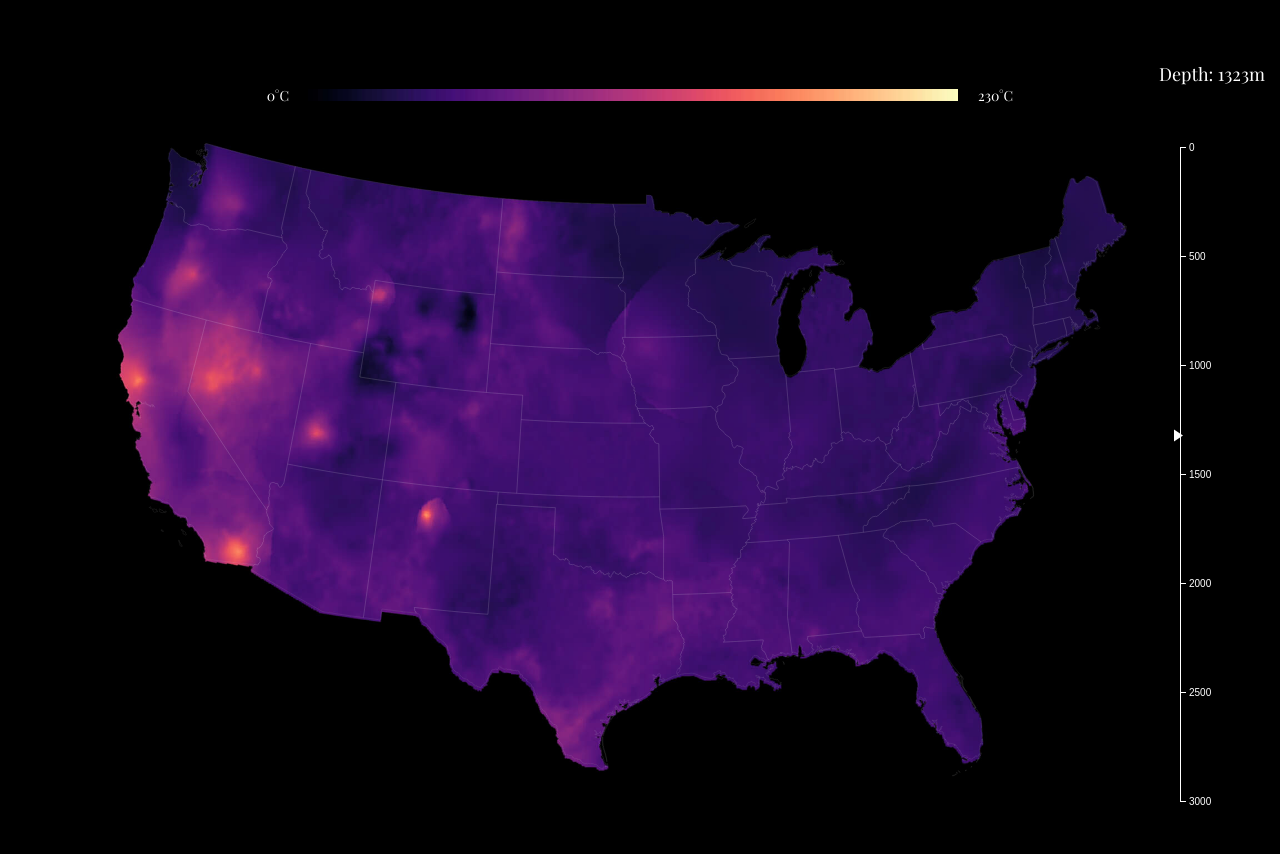
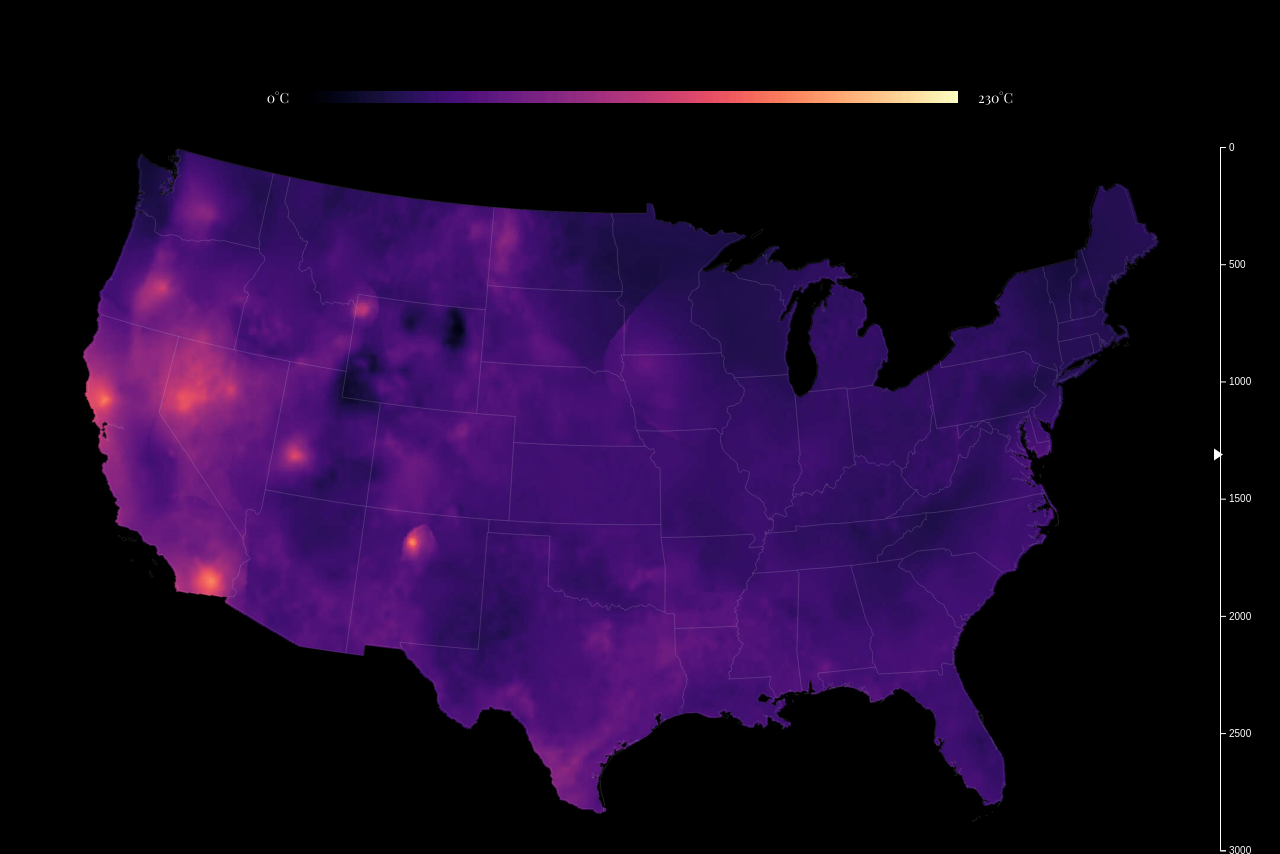
Before and after one commit to nunderwood6/geothermal, a plain HTML site: page index.html in a window 1280 px wide. Shown: the part 1254-2108 px from the top of the page. Drawn offline with nearby package versions, Linux system fonts and the light colour scheme; a web font is replaced by a local one.

Commit message:
images in svg for viewbox transitions

```diff
--- a/css/style.css
+++ b/css/style.css
@@ -52,7 +52,7 @@ div.scrollContainer {
 
 article {
 	position: relative;
-	z-index: 3;
+	z-index: 4;
 }
 
 .step {
@@ -80,7 +80,7 @@ div.map{
 	position: relative;
 }
 
-div.stack {
+/*div.stack {
 	position: relative;
 }
 
@@ -96,9 +96,7 @@ div.stack img.stack {
 	left: 0;
 	top: 0;
 	opacity: 0;
-}
-
-
+}*/
 
 div.map p {
 	font-family: proxima-nova, sans-serif;
@@ -151,7 +149,7 @@ p {
 	margin: auto;
 	top: 3%;
 	padding-right: 0%;
-	z-index: 2;
+	z-index: 3;
 }
 
 .colorScale p {
--- a/index.html
+++ b/index.html
@@ -41,15 +41,6 @@
                     <p>230°C</p>
                  </div>
 
-                <div class="stack">
-                    <img src="img/500.jpg" data-index='500'>
-                    <img class="stack" src="img/1000.jpg" data-index='1000'>
-                    <img class="stack" src="img/1500.jpg" data-index='1500'>
-                    <img class="stack" src="img/2000.jpg" data-index='2000'>
-                    <img class="stack" src="img/2500.jpg" data-index='2500'>
-                    <img class="stack" src="img/3000.jpg" data-index='3000'>
-                </div>
-
             </figure>
 
             <article class="textContainer">
--- a/js/main.js
+++ b/js/main.js
@@ -5,24 +5,33 @@ function wrapper(){
 //window width and height
 var screenRatio = window.innerWidth/window.innerHeight;
 
-var image = d3.select("img.stack").node();
-var imageRatio = image.naturalWidth/image.naturalHeight;
+// var imageRatio = image.naturalWidth/image.naturalHeight;
+var imageRatio = 1.5
 var width;
 var currentDepth = 500;
 
 if(imageRatio>screenRatio){
+  console.log("tall");
   width = 100;
-  d3.selectAll("img.stack").style("width", "100%");
+  d3.select("figure.sticky").style("width", "100vw")
+                            .style("height", 100/1.5+"vw");
 } else {
-  width = window.innerHeight * 1.5 / window.innerWidth * 100;
-  d3.selectAll("div.stack").style("width", width + "%")
-                           .style("height", width*3/2 +"%")
-                           .style("margin-left", (100-width)/2 + "%")
-                           .style("padding-top", 2+"px");
+  console.log("wide");
+  width = window.innerHeight * 1.6 / window.innerWidth * 100;
+  d3.selectAll("figure.sticky").style("width", width + "vw")
+                           .style("height", width/1.5+"vw")
+                           .style("margin", "0 auto");
+                           //.style("margin-left", (100-width)/2 + "%")
+                          // .style("padding-top", 2+"px");
 }
 
-var h = $("div.stack").height();
-var w = $("div.stack").width();
+var h = $("figure.sticky").height();
+var w = $("figure.sticky").width();
+
+var l = 0.2*w,
+t= h*0.4,
+w2 = .4*w,
+h2 = .4*h;
 
  //set top of sticky position so it's centered vertically
   var stickyH = $(".sticky").height();
@@ -35,11 +44,38 @@ console.log(width);
 
 var svg = d3.select("figure.map")
               .append("svg")
-              .attr("viewBox", `0 0 ${w} ${h}`)
-              .attr("width", width + "%")
-              .style("position","absolute")
-              .style("left", (100-width)/2 + "%")
-              .style("top", "0");
+             .attr("viewBox", `0 0 ${w} ${h}`)
+               //.attr("viewBox", `${l} ${t} ${w2} ${h2}`)
+              .attr("width",  "100%")
+              .attr("height", "100%")
+              .style("position","absolute");
+              //.style("left", (100-width)/2 + "%")
+              //.style("top", "0");
+
+// setTimeout(function(){
+//     svg.transition().duration(5000).attr("viewBox", `${l} ${t} ${w2} ${h2}`);
+// },2000)
+
+var imageData = [500,1000,1500,2000,2500,3000]
+
+var images = svg.selectAll("image")
+                  .data(imageData)
+                  .enter()
+                  .append("image")
+                  .attr("href", d=>`img/${d}.jpg`)
+                  .attr("data-index", d=>d)
+                  .attr("class", "stack")
+                  .attr("opacity", function(d){
+                    if(d == 500) {
+                      return 1;
+                    } else {
+                      return 0;
+                    }
+                  })
+                  .attr("x", 0)
+                  .attr("y", 0)
+                  .attr("width", w+"px")
+                  .attr("height", h+"px");
 
   //create projection
   const albers = d3.geoConicEqualArea()
@@ -115,6 +151,7 @@ var svg = d3.select("figure.map")
      						.attr("fill", "none")
      						.attr("stroke", "#fff")
      						.attr("stroke-width", 0.15)
+                .attr("vector-effect", "non-scaling-stroke")
      						.attr("opacity", 0.5);
 
       var coords = [];
@@ -162,7 +199,6 @@ var ticking = false;
 
 function onScroll(){
   latestKnownTop = target.getBoundingClientRect().top;
-  console.log("scrolled");
   requestTick();
 }
 
@@ -183,8 +219,7 @@ function update(){
   if(percent<0) percent = 0;
   currentDepth = 500 + 2500*percent;
 
-
-  d3.selectAll("img.stack").style("opacity", function(d){
+  svg.selectAll("image.stack").style("opacity", function(d){
     var depth = d3.select(this).attr("data-index");
     var currentPercent = 1 - (depth - currentDepth) /500;
     if(currentPercent < 0){
```
